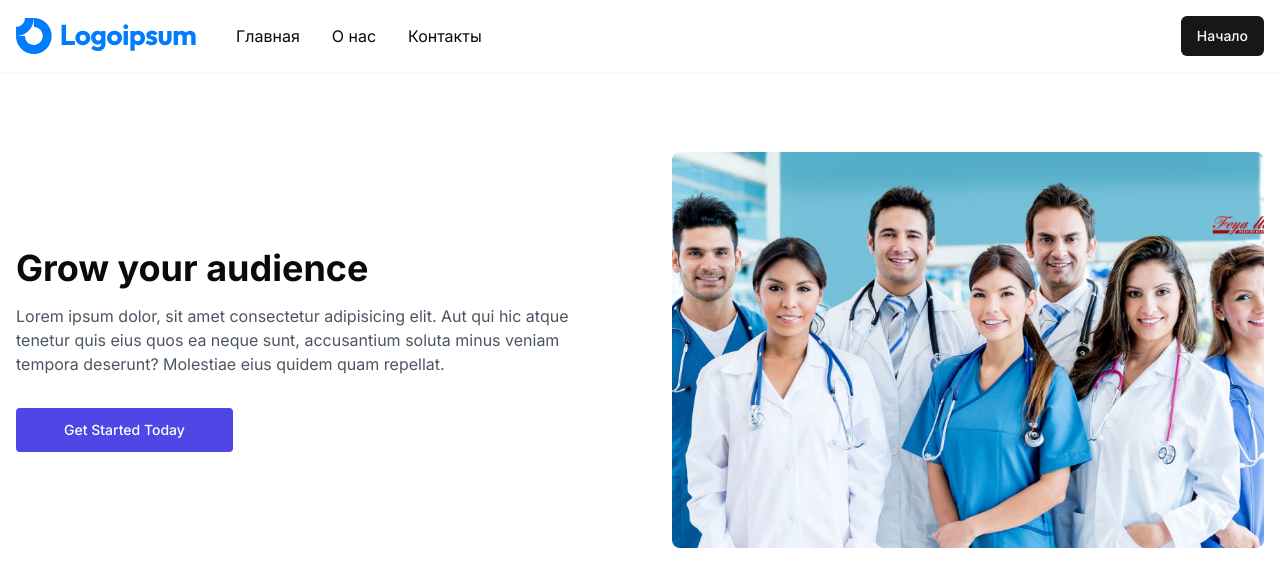
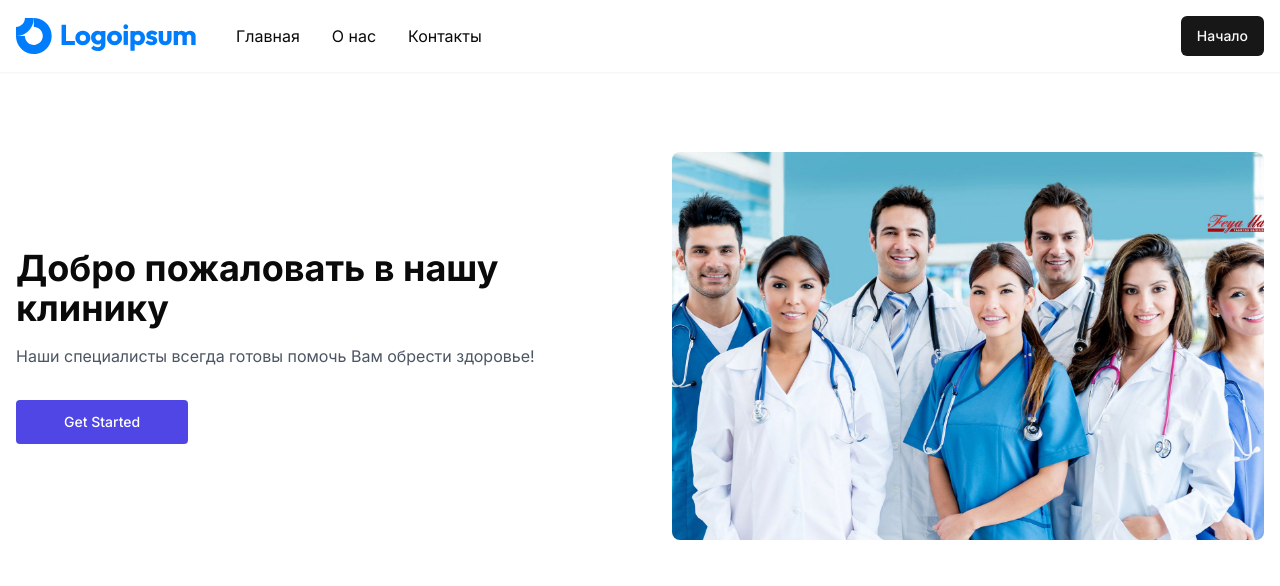
Before and after one commit to webNekit/med-website, a Next.js app in the folder frontend/: page / in a window 1280 px wide. Shown: the top 586 px of the page. Built offline with nearby package versions, Linux system fonts and the light colour scheme.

Commit message:
Доделали компонент Hero

```diff
--- a/frontend/src/components/Hero/Hero.jsx
+++ b/frontend/src/components/Hero/Hero.jsx
@@ -18,19 +18,17 @@
             </div>
 
             <div className="lg:py-24">
-              <h2 className="text-3xl font-bold sm:text-4xl">Grow your audience</h2>
+              <h2 className="text-3xl font-bold sm:text-4xl">Добро пожаловать в нашу клинику</h2>
 
               <p className="mt-4 text-gray-600">
-                Lorem ipsum dolor, sit amet consectetur adipisicing elit. Aut qui hic atque tenetur quis
-                eius quos ea neque sunt, accusantium soluta minus veniam tempora deserunt? Molestiae eius
-                quidem quam repellat.
+                Наши специалисты всегда готовы помочь Вам обрести здоровье!
               </p>
 
               <a
                 href="#"
                 className="mt-8 inline-block rounded bg-indigo-600 px-12 py-3 text-sm font-medium text-white transition hover:bg-indigo-700 focus:outline-none focus:ring focus:ring-yellow-400"
               >
-                Get Started Today
+                Get Started
               </a>
             </div>
           </div>
```
